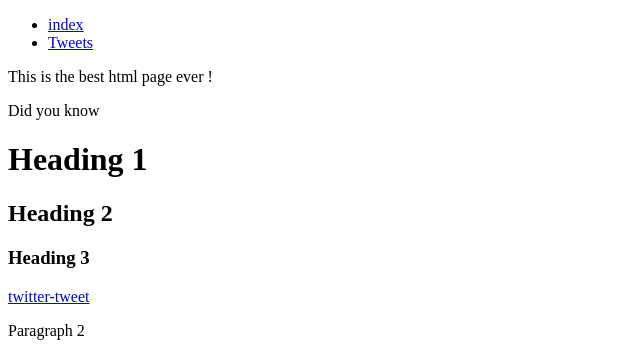
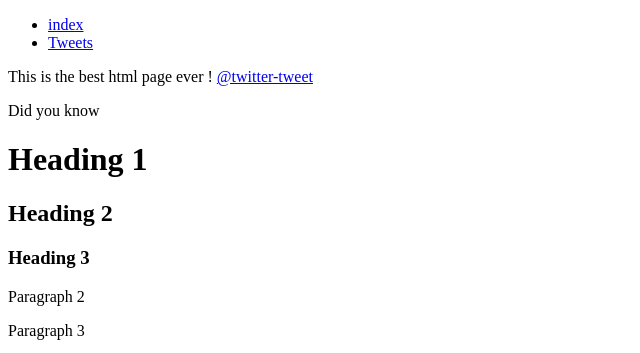
Before and after one commit to Dilahk900/My_First_Portfolio, a plain HTML site: page html_basic/tweets.html in a window 1280 px wide. Shown: the top 353 px of the page, without its empty margins (0-640 px from the left). Drawn offline with Linux system fonts and the light colour scheme; grey boxes are pictures that could not be loaded.

Commit message:
index + tweets updated

```diff
--- a/html_basic/tweets.html
+++ b/html_basic/tweets.html
@@ -18,6 +18,7 @@
   <main>
     <article>
       This is the best html page ever !
+      <a href="https://twitter.com/x?ref_src=twsrc%5Etfw" class="twitter-follow-button" data-show-count="false">@twitter-tweet</a><script async src="https://platform.twitter.com/widgets.js" charset="utf-8"></script>
     </article>
     <aside>
       <p>Did you know</p>
@@ -27,7 +28,7 @@
   <h1>Heading 1</h1>
   <h2>Heading 2</h2>
   <h3>Heading 3</h3>
-  <p><a href="https://twitter.com/x?ref_src=twsrc%5Etfw" class="twitter-follow-button" data-show-count="false">twitter-tweet</a><script async src="https://platform.twitter.com/widgets.js" charset="utf-8"></script></p>
+  <p></p>
   <p>Paragraph 2</p>
   <p>Paragraph 3</p>
   <p><a href="https://i.ibb.co/gTDZZT8/ALX-Logo-07.png"><img src="https://i.ibb.co/gTDZZT8/ALX-Logo-07.png" alt="this is ALX-Logo-07"></a></p>
```
Also changed, not shown: html_basic/index.html (+1 -0 lines).
